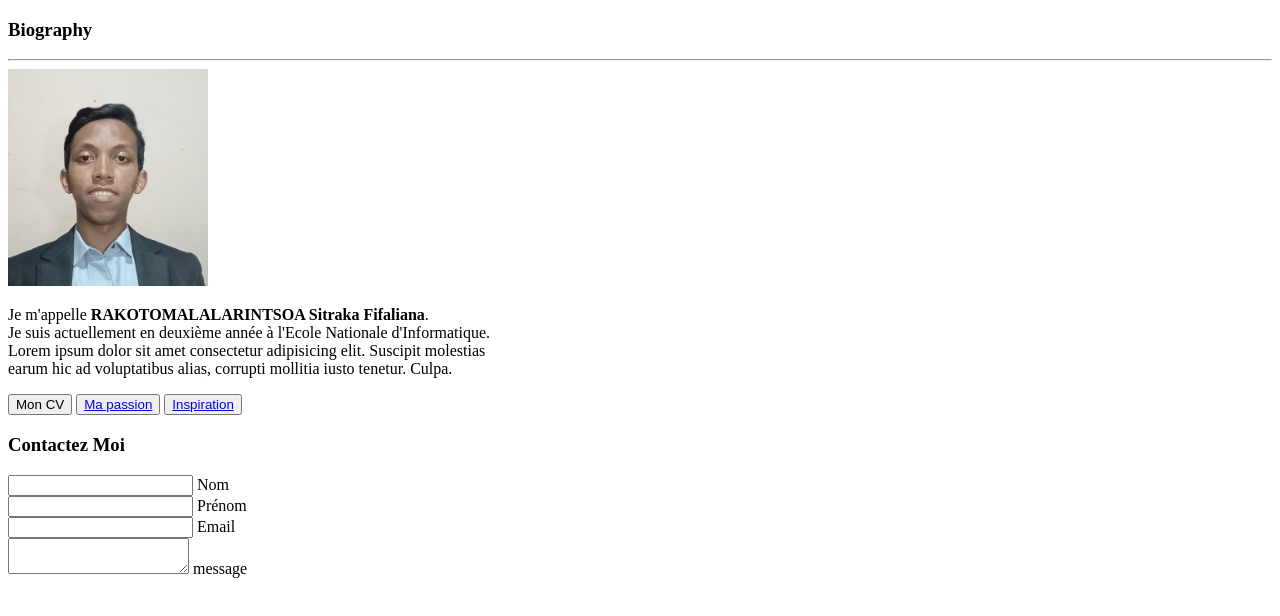
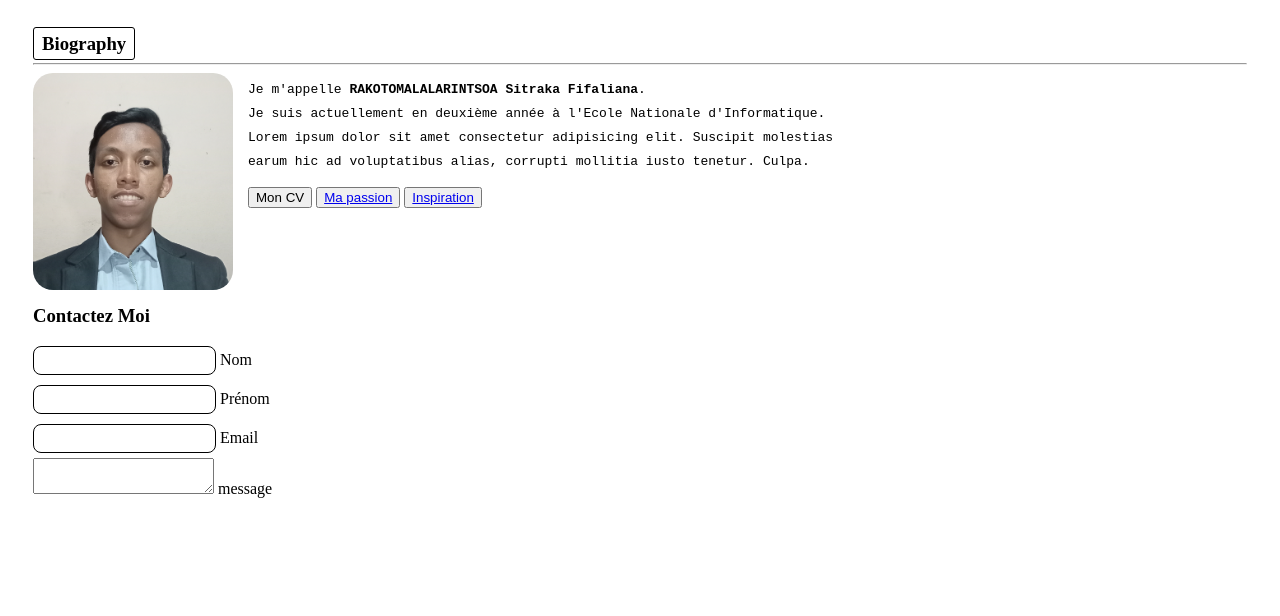
Before and after one commit to Sitr4ka/dtc-sitraka-landing, a plain HTML site: page index.html in a window 1280 px wide. Drawn offline with Linux system fonts and the light colour scheme.

Commit message:
Update index.html

```diff
--- a/index.html
+++ b/index.html
@@ -4,6 +4,40 @@
    <head>
       <meta charset="UTF-8">
       <meta name="viewport" content="width=device-width, initial-scale=1.0">
+            <style>
+         body {
+            padding: 25px;
+         }
+         h3:first-child {
+            display: inline;
+            border: solid 1px;
+            padding: 5px 8px;
+            border-radius: 3px;
+
+         }
+
+         img {
+            border-radius: 20px;
+            float: left;
+            margin: 0 15px 15px 0px;
+         }
+
+         input {
+            margin: 5px 0;
+            height: 25px;
+            border: solid 1.2px;
+            border-radius: 8px;
+         }
+
+         p {
+            font-family: monospace;
+            line-height: 1.5rem;
+         }
+
+         input:first-child {
+            margin-top: 0;
+         }
+      </style>
       <title>Sitraka Fifaliana</title>
    </head>
 
@@ -25,7 +59,7 @@
       <button>
          <a href="artist.html">Inspiration</a>
       </button>
-      <h3>Contactez Moi</h3>
+      <h3 style="clear: both;">Contactez Moi</h3>
       <form action="">
          <input type="text" name="lastname" id="lastname">
          <label for="lastname">Nom</label> <br>
```
